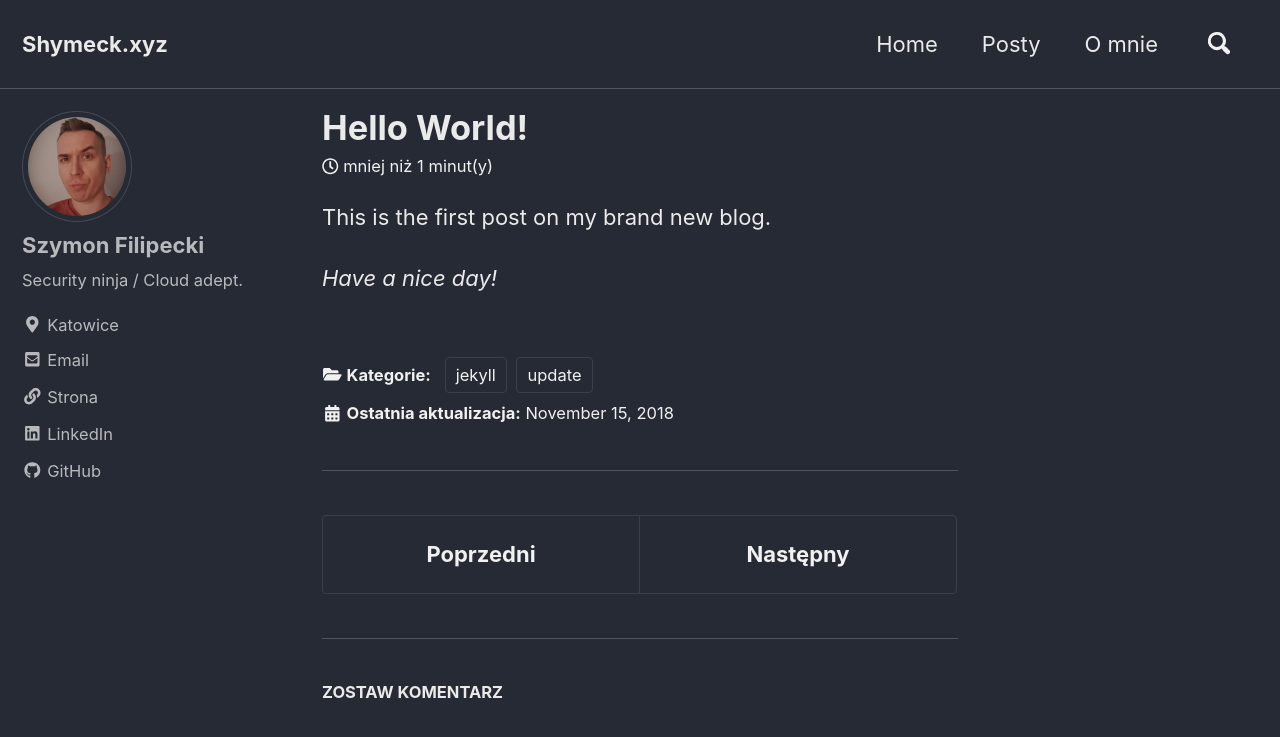
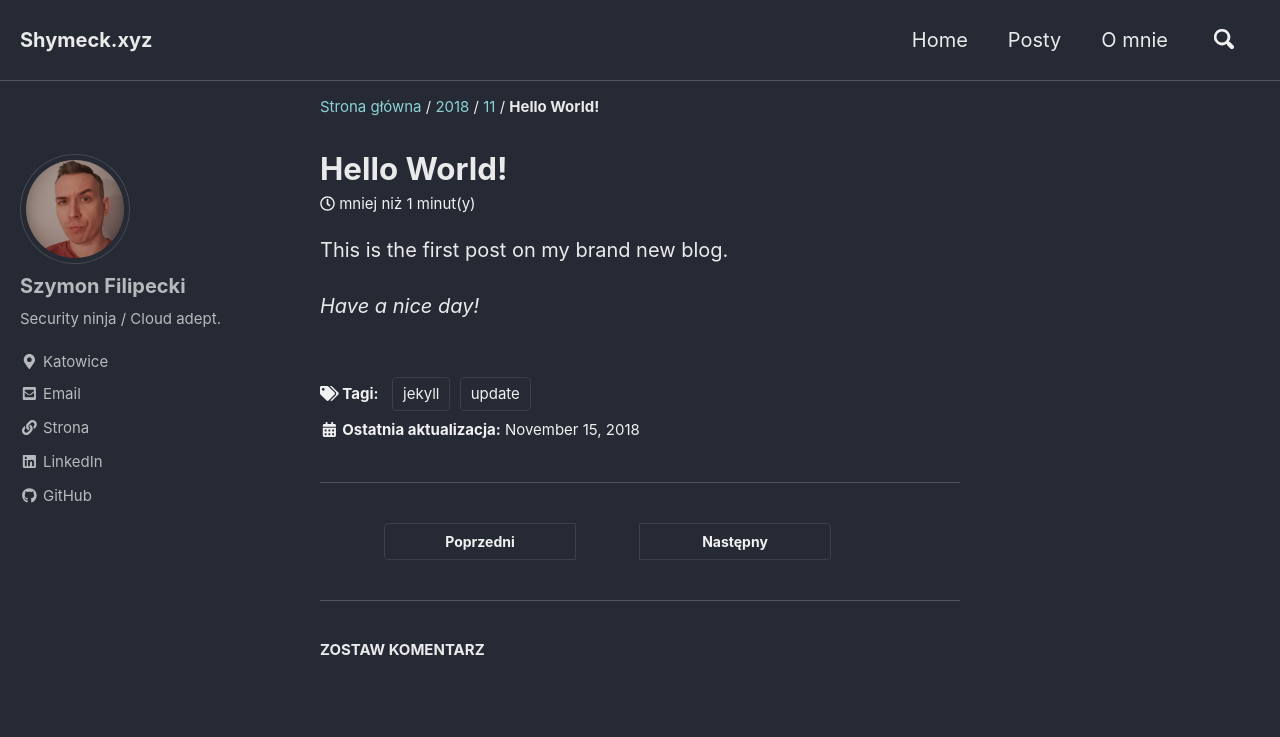
Before and after one commit to shymeck/shymeck.xyz, a Jekyll site: the page built from _posts/2018-11-15-hello-world.md, in a window 1280 px wide and 900 px high. Shown: the top 737 px of the window. Built offline with Jekyll 4.4.1, drawn with Linux system fonts in a browser that asks for light colours; cached includes are drawn as plain includes; nearby versions of some CDN libraries; comment, search, counter and statistics services are not loaded.

Commit message:
Small config updates, added favicon.

```diff
--- a/_config.yml
+++ b/_config.yml
@@ -25,12 +25,12 @@ url: https://shymeck.xyz # the base hostname & protocol for your site e.g. "http
 baseurl: # the subpath of your site, e.g. "/blog"
 repository: # GitHub username/repo-name e.g. "mmistakes/minimal-mistakes"
 teaser: # path of fallback teaser image, e.g. "/assets/images/500x300.png"
-breadcrumbs: false # true, false (default)
+breadcrumbs: true # true, false (default)
 words_per_minute: 200
 comments:
   provider: "disqus" # false (default), "disqus", "discourse", "facebook", "google-plus", "staticman", "staticman_v2" "custom"
   disqus:
-    shortname: "shymeck.disqus.com" # https://help.disqus.com/customer/portal/articles/466208-what-s-a-shortname-
+    shortname: "shymeck" # https://help.disqus.com/customer/portal/articles/466208-what-s-a-shortname-
   discourse:
     server: # https://meta.discourse.org/t/embedding-discourse-comments-via-javascript/31963 , e.g.: meta.discourse.org
   facebook:
@@ -252,17 +252,13 @@ tag_archive:
 jekyll-archives:
   enabled:
     - year
-    - categories
+    - month
     - tags
   layouts:
     year: year-archive
-    month: month-archive
-    day: day-archive
-    category: archive-taxonomy
     tag: archive-taxonomy
   permalinks:
     year: /year-archive/
-    category: /categories/:name/
     tag: /tags/:name/
 
 # HTML Compression
--- a/_includes/head/custom.html
+++ b/_includes/head/custom.html
@@ -1,5 +1,32 @@
 <!-- start custom head snippets -->
 
 <!-- insert favicons. use https://realfavicongenerator.net/ -->
+<link
+  rel="apple-touch-icon"
+  sizes="180x180"
+  href="/assets/images/apple-touch-icon.png"
+/>
+<link
+  rel="icon"
+  type="image/png"
+  sizes="32x32"
+  href="/assets/images/favicon-32x32.png"
+/>
+<link
+  rel="icon"
+  type="image/png"
+  sizes="16x16"
+  href="/assets/images/favicon-16x16.png"
+/>
+<link rel="manifest" href="/assets/images/site.webmanifest" />
+<link
+  rel="mask-icon"
+  href="/assets/images/safari-pinned-tab.svg"
+  color="#5bbad5"
+/>
+<link rel="shortcut icon" href="/assets/images/favicon.ico" />
+<meta name="msapplication-TileColor" content="#2d89ef" />
+<meta name="msapplication-config" content="/assets/images/browserconfig.xml" />
+<meta name="theme-color" content="#ffffff" />
 
 <!-- end custom head snippets -->
--- a/_posts/2018-11-15-hello-world.md
+++ b/_posts/2018-11-15-hello-world.md
@@ -2,7 +2,7 @@
 layout: single
 title: "Hello World!"
 date: 2018-11-15 22:13:42 +0100
-categories: jekyll update
+tags: jekyll update
 ---
 
 This is the first post on my brand new blog.
--- a/assets/css/main.scss
+++ b/assets/css/main.scss
@@ -6,3 +6,36 @@
 
 @import "minimal-mistakes/skins/{{ site.minimal_mistakes_skin | default: 'default' }}"; // skin
 @import "minimal-mistakes"; // main partials
+
+// Global ovverrides
+
+html {
+  font-size: 14px; // originally 16px
+  @include breakpoint($medium) {
+    font-size: 16px; // originally 18px
+  }
+
+  @include breakpoint($large) {
+    font-size: 18px; // originally 20px
+  }
+
+  @include breakpoint($x-large) {
+    font-size: 20px; // originally 22px
+  }
+}
+
+.pagination--pager {
+  padding: 0.5em 1em;
+  float: left;
+  margin: 0 10%;
+  width: 30%;
+  font-family: -apple-system, BlinkMacSystemFont, "Roboto", "Segoe UI",
+    "Helvetica Neue", "Lucida Grande", Arial, sans-serif;
+  font-size: 0.7em;
+  font-weight: bold;
+  text-align: center;
+  text-decoration: none;
+  color: #f1f1f1;
+  border: 1px solid #3d4046;
+  border-radius: 4px;
+}
```
Also changed, not shown: assets/images/browserconfig.xml (added, +9 -0 lines), .travis.yml, assets/images/android-chrome-192x192.png (added), assets/images/android-chrome-512x512.png (added), assets/images/apple-touch-icon.png (added), assets/images/favicon-16x16.png (added), assets/images/favicon-32x32.png (added), assets/images/favicon.ico (added), assets/images/mstile-150x150.png (added), assets/images/safari-pinned-tab.svg (added), assets/images/site.webmanifest (added).
